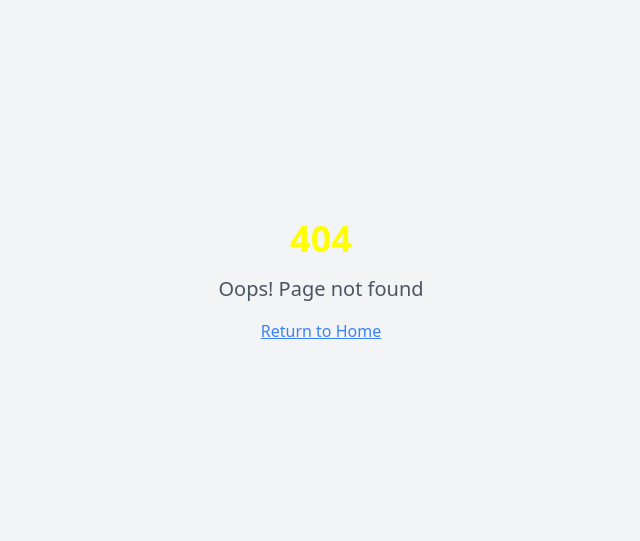
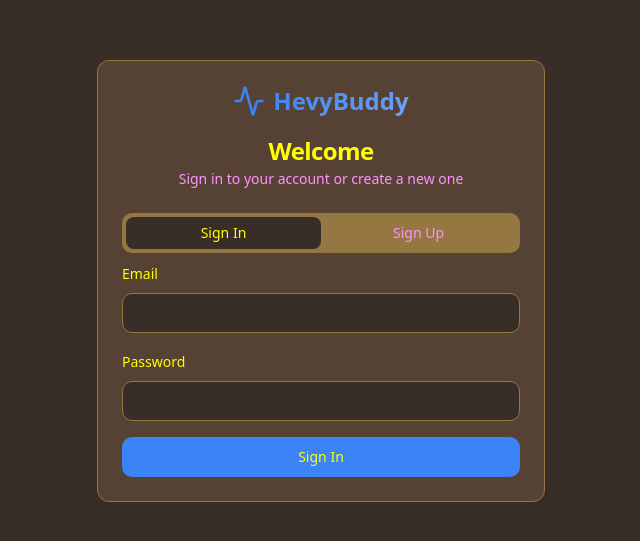
Before and after one commit to swadib/hevy-ai-fitness-guide, a React (Vite) app: page /auth in a window 1280 px wide. Before the commit this address had no page. Shown: the part 119-660 px from the top of the page, without its empty margins (319-959 px from the left). Built offline with nearby package versions, Linux system fonts and the light colour scheme.

Commit message:
Implement basic authentication
Use Hevy profile details for authentication.

```diff
--- a/src/App.tsx
+++ b/src/App.tsx
@@ -6,6 +6,7 @@ import { BrowserRouter, Routes, Route } from "react-router-dom";
 import Index from "./pages/Index";
 import Dashboard from "./pages/Dashboard";
 import Chat from "./pages/Chat";
+import Auth from "./pages/Auth";
 import NotFound from "./pages/NotFound";
 
 const queryClient = new QueryClient();
@@ -20,6 +21,7 @@ const App = () => (
           <Route path="/" element={<Index />} />
           <Route path="/dashboard" element={<Dashboard />} />
           <Route path="/chat" element={<Chat />} />
+          <Route path="/auth" element={<Auth />} />
           {/* ADD ALL CUSTOM ROUTES ABOVE THE CATCH-ALL "*" ROUTE */}
           <Route path="*" element={<NotFound />} />
         </Routes>
--- a/src/components/layout/Header.tsx
+++ b/src/components/layout/Header.tsx
@@ -1,8 +1,51 @@
+import { useState, useEffect } from "react";
 import { Button } from "@/components/ui/button";
-import { Activity, User, Settings } from "lucide-react";
+import { Activity, User, Settings, LogOut } from "lucide-react";
 import { Link } from "react-router-dom";
+import { supabase } from "@/integrations/supabase/client";
+import { User as SupabaseUser } from "@supabase/supabase-js";
+import { useToast } from "@/hooks/use-toast";
 
 const Header = () => {
+  const [user, setUser] = useState<SupabaseUser | null>(null);
+  const { toast } = useToast();
+
+  useEffect(() => {
+    // Set up auth state listener
+    const { data: { subscription } } = supabase.auth.onAuthStateChange(
+      (event, session) => {
+        setUser(session?.user ?? null);
+      }
+    );
+
+    // Check for existing session
+    supabase.auth.getSession().then(({ data: { session } }) => {
+      setUser(session?.user ?? null);
+    });
+
+    return () => subscription.unsubscribe();
+  }, []);
+
+  const handleSignOut = async () => {
+    try {
+      const { error } = await supabase.auth.signOut();
+      if (error) throw error;
+
+      toast({
+        title: "Signed out",
+        description: "You have been successfully signed out.",
+      });
+
+      window.location.href = "/";
+    } catch (error: any) {
+      toast({
+        title: "Error",
+        description: error.message,
+        variant: "destructive",
+      });
+    }
+  };
+
   return (
     <header className="sticky top-0 z-50 w-full border-b bg-card/80 backdrop-blur-sm">
       <div className="container flex h-16 items-center justify-between px-4">
@@ -34,10 +77,23 @@ const Header = () => {
           <Button variant="ghost" size="icon">
             <Settings className="h-4 w-4" />
           </Button>
-          <Button variant="hero">
-            <User className="h-4 w-4" />
-            Connect Hevy
-          </Button>
+          {user ? (
+            <div className="flex items-center gap-2">
+              <span className="text-sm text-muted-foreground hidden md:block">
+                {user.email}
+              </span>
+              <Button variant="ghost" size="icon" onClick={handleSignOut}>
+                <LogOut className="h-4 w-4" />
+              </Button>
+            </div>
+          ) : (
+            <Link to="/auth">
+              <Button variant="hero">
+                <User className="h-4 w-4" />
+                Sign In
+              </Button>
+            </Link>
+          )}
         </div>
       </div>
     </header>
--- a/src/components/sections/Hero.tsx
+++ b/src/components/sections/Hero.tsx
@@ -25,13 +25,15 @@ const Hero = () => {
 
         <div className="flex flex-col sm:flex-row gap-4 justify-center items-center">
           <Button variant="hero" size="lg" className="text-lg px-8 py-6" asChild>
-            <Link to="/dashboard">
+            <Link to="/auth">
               <Activity className="h-5 w-5" />
-              Connect Your Hevy Account
+              Get Started Free
             </Link>
           </Button>
-          <Button variant="outline" size="lg" className="text-lg px-8 py-6">
-            Watch Demo
+          <Button variant="outline" size="lg" className="text-lg px-8 py-6" asChild>
+            <Link to="/dashboard">
+              Watch Demo
+            </Link>
           </Button>
         </div>
 
--- /dev/null
+++ b/src/pages/Auth.tsx
@@ -0,0 +1,174 @@
+import { useState, useEffect } from "react";
+import { useNavigate } from "react-router-dom";
+import { Button } from "@/components/ui/button";
+import { Input } from "@/components/ui/input";
+import { Label } from "@/components/ui/label";
+import { Card, CardContent, CardDescription, CardHeader, CardTitle } from "@/components/ui/card";
+import { Tabs, TabsContent, TabsList, TabsTrigger } from "@/components/ui/tabs";
+import { supabase } from "@/integrations/supabase/client";
+import { useToast } from "@/hooks/use-toast";
+import { Activity } from "lucide-react";
+
+const Auth = () => {
+  const [email, setEmail] = useState("");
+  const [password, setPassword] = useState("");
+  const [loading, setLoading] = useState(false);
+  const navigate = useNavigate();
+  const { toast } = useToast();
+
+  useEffect(() => {
+    // Check if user is already logged in
+    const checkUser = async () => {
+      const { data: { session } } = await supabase.auth.getSession();
+      if (session) {
+        navigate("/");
+      }
+    };
+    checkUser();
+  }, [navigate]);
+
+  const handleSignUp = async (e: React.FormEvent) => {
+    e.preventDefault();
+    setLoading(true);
+
+    try {
+      const redirectUrl = `${window.location.origin}/`;
+      const { error } = await supabase.auth.signUp({
+        email,
+        password,
+        options: {
+          emailRedirectTo: redirectUrl
+        }
+      });
+
+      if (error) throw error;
+
+      toast({
+        title: "Check your email",
+        description: "We've sent you a confirmation link to complete your signup.",
+      });
+    } catch (error: any) {
+      toast({
+        title: "Error",
+        description: error.message,
+        variant: "destructive",
+      });
+    } finally {
+      setLoading(false);
+    }
+  };
+
+  const handleSignIn = async (e: React.FormEvent) => {
+    e.preventDefault();
+    setLoading(true);
+
+    try {
+      const { data, error } = await supabase.auth.signInWithPassword({
+        email,
+        password,
+      });
+
+      if (error) throw error;
+
+      if (data.user) {
+        toast({
+          title: "Welcome back!",
+          description: "Successfully signed in.",
+        });
+        window.location.href = "/";
+      }
+    } catch (error: any) {
+      toast({
+        title: "Error",
+        description: error.message,
+        variant: "destructive",
+      });
+    } finally {
+      setLoading(false);
+    }
+  };
+
+  return (
+    <div className="min-h-screen bg-background flex items-center justify-center p-4">
+      <Card className="w-full max-w-md">
+        <CardHeader className="text-center">
+          <div className="flex items-center justify-center gap-2 mb-4">
+            <Activity className="h-8 w-8 text-primary" />
+            <span className="text-2xl font-bold bg-gradient-primary bg-clip-text text-transparent">
+              HevyBuddy
+            </span>
+          </div>
+          <CardTitle>Welcome</CardTitle>
+          <CardDescription>Sign in to your account or create a new one</CardDescription>
+        </CardHeader>
+        <CardContent>
+          <Tabs defaultValue="signin" className="w-full">
+            <TabsList className="grid w-full grid-cols-2">
+              <TabsTrigger value="signin">Sign In</TabsTrigger>
+              <TabsTrigger value="signup">Sign Up</TabsTrigger>
+            </TabsList>
+
+            <TabsContent value="signin">
+              <form onSubmit={handleSignIn} className="space-y-4">
+                <div className="space-y-2">
+                  <Label htmlFor="signin-email">Email</Label>
+                  <Input
+                    id="signin-email"
+                    type="email"
+                    value={email}
+                    onChange={(e) => setEmail(e.target.value)}
+                    required
+                  />
+                </div>
+                <div className="space-y-2">
+                  <Label htmlFor="signin-password">Password</Label>
+                  <Input
+                    id="signin-password"
+                    type="password"
+                    value={password}
+                    onChange={(e) => setPassword(e.target.value)}
+                    required
+                  />
+                </div>
+                <Button type="submit" className="w-full" disabled={loading}>
+                  {loading ? "Signing In..." : "Sign In"}
+                </Button>
+              </form>
+            </TabsContent>
+
+            <TabsContent value="signup">
+              <form onSubmit={handleSignUp} className="space-y-4">
+                <div className="space-y-2">
+                  <Label htmlFor="signup-email">Email</Label>
+                  <Input
+                    id="signup-email"
+                    type="email"
+                    value={email}
+                    onChange={(e) => setEmail(e.target.value)}
+                    required
+                  />
+                </div>
+                <div className="space-y-2">
+                  <Label htmlFor="signup-password">Password</Label>
+                  <Input
+                    id="signup-password"
+                    type="password"
+                    value={password}
+                    onChange={(e) => setPassword(e.target.value)}
+                    required
+                    minLength={6}
+                  />
+                </div>
+                <Button type="submit" className="w-full" disabled={loading}>
+                  {loading ? "Creating Account..." : "Create Account"}
+                </Button>
+              </form>
+            </TabsContent>
+          </Tabs>
+        </CardContent>
+      </Card>
+    </div>
+  );
+};
+
+export default Auth;
```
